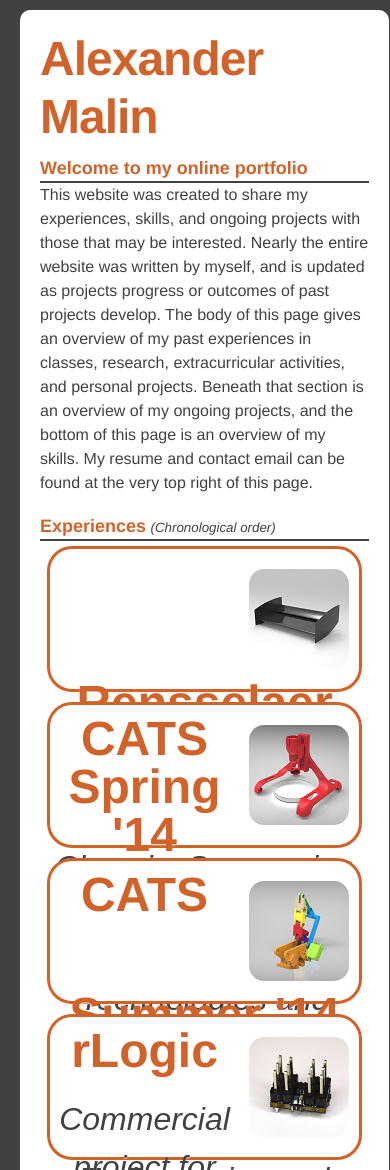
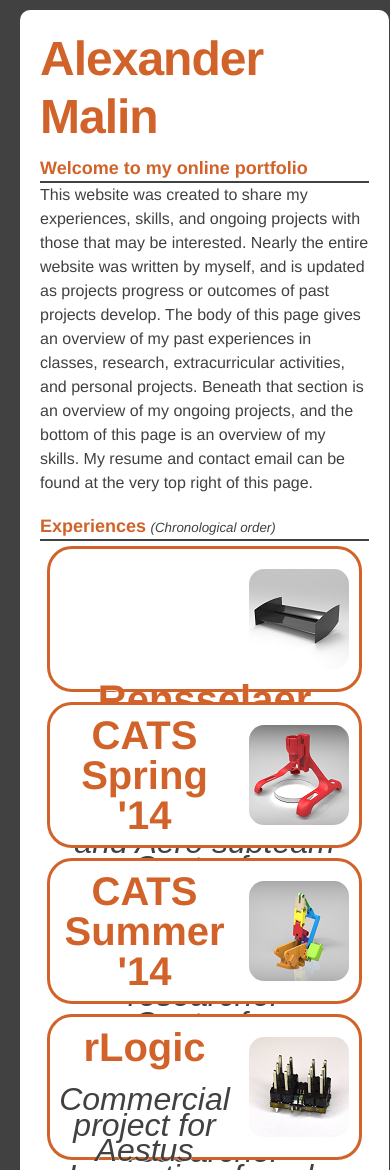
Before and after one commit to malina3/malina3.github.io, a plain HTML site: page index.html in a window 390 px wide. Shown: the top 1170 px of the page. Drawn offline with Linux system fonts and the light colour scheme; files whose address does not match are found by name; a web font is replaced by a local one.

Commit message:
Even more mobile font adjustment.

```diff
--- a/stylesheets/stylesheet.css
+++ b/stylesheets/stylesheet.css
@@ -556,17 +556,19 @@ footer a:hover {
 
   .exptitle
   {
-    font-size: 48px;
+    font-size: 40px;
   }
 
   .expdesc
   {
     font-size: 32px;
+    line-height: 80%;
   }
 
   .explist
   {
     font-size: 32px;
+    line-height: 80%;
   }
 }
 
```
